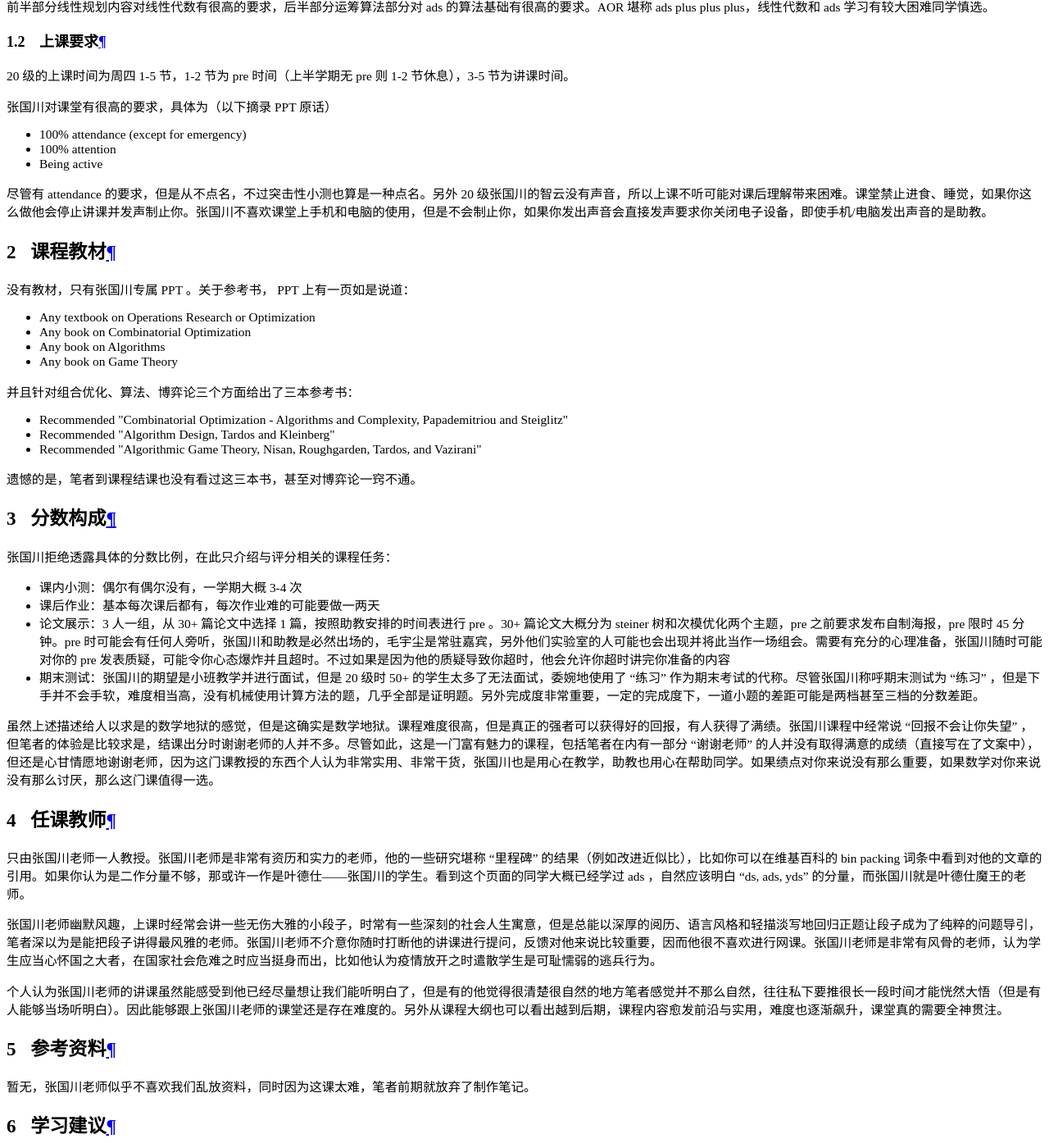
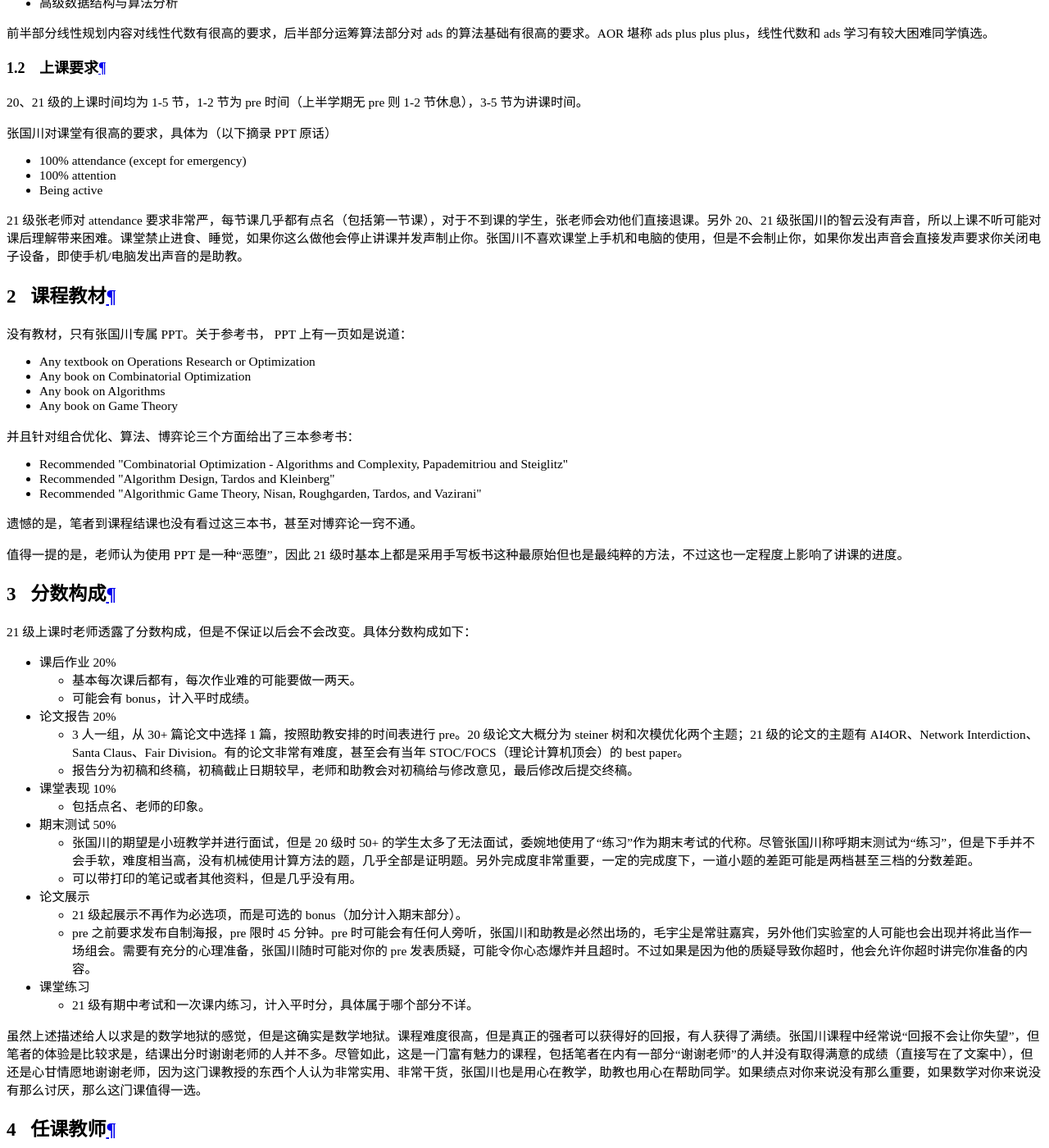
Before and after one commit to ZJU-Turing/TuringCourses, an MkDocs documentation site: the page built from docs/major_module/applied_operations_research/index.md, in a window 1280 px wide and 1400 px high, scrolled down 19188 px. Shown: the whole window at 82% size. Built offline with MkDocs 1.6.1 and Material for MkDocs 9.7.7, drawn with Linux system fonts in a browser that asks for light colours; comment, search, counter and statistics services are not loaded; some of the changed text lies outside the part shown.

Commit message:
docs: 添加毛概、量子计算，更新应用运筹学基础课程内容 (#174)

```diff
--- /dev/null
+++ b/docs/major_elective/quantum_computing/index.md
@@ -0,0 +1,64 @@
+---
+abbrs:
+    - 量子计算
+---
+
+# 量子计算理论基础与软件系统
+
+<div class="badges">
+<span class="badge cs-badge">CS 专业选修</span>
+<span class="badge ai-badge">AI 专业选修</span>
+<span class="badge is-badge">IS 专业选修</span>
+</div>
+
+## 课程学习内容
+
+根据课程大纲，主要学习以下内容：
+
+* 量子计算中的线性代数基础
+* 常用量子算法（傅里叶变换 QFT、质因数分解 Shor、量子搜索算法 Grover 等）
+* 量子计算机体系结构
+* 量子计算编译器
+* 量子计算应用（量子金融、量子纠错、量子机器学习、量子信息论等）
+
+本课程是 23-24 秋冬学期开课，老师可能高估了大家的线代水平，因此课程进度和预期安排有较大出入。实际上前半学期都在讲线性代数和量子算法，后面主要讲了量子计算的应用。不排除后面会修改教学大纲的可能。
+
+实验课不要求线下到场，实验课内容会以群直播的方式同步在钉钉群里。主要由助教介绍实验平台、作业、实验的一些要求。
+
+### 先修要求
+
+* 线性代数
+
+    量子态、本征值、本征态、量子测量等概念都是基于线性代数的，如果线性代数忘得差不多了可能会比较痛苦。
+
+* **本课程不需要量子力学基础！**
+
+## 任课教师
+
+虽然选课界面可能会写着“尹建伟”老师的名字，但实际上本课程由卢丽强老师一人教授。23-24 秋冬学期第一节课尹老师来为大家做过讲座。
+
+=== "卢丽强"
+
+    卢老师本人是做量子方向，水平非常高，老师人也很好，会根据大家的听课情况调整进度。对于线性代数部分大家不太清楚的地方直接在黑板上一步一步推导。给分也比较慷慨，据老师自己说会尽量往高的给。老师有时也会问大家有没有兴趣去实验室旁听组会。此外老师可能还会请一些大咖来做讲座，比如 23-24 秋冬学期请到了[周经森老师](https://person.zju.edu.cn/kingsum)来给大家分享自己的求学、工作经历。
+
+## 分数构成
+
+=== "卢丽强"
+
+    23-24 秋冬学期分数构成如下：
+
+    * 平时分 30%
+        * 包括书面作业和实验（23-24 秋冬仅有 2 次 Python 编程作业和理论作业）
+    * 期中考试 30%
+        * 笔试，主要考察内容为线性代数基础+量子算法推导
+    * 期末大作业 40%
+        * 单人作业，不允许组队
+        * 从量子金融、量子机器学习、量子编译中选择一个方向完成代码和实验报告
+
+## 课程学习建议
+
+虽然看大纲这门课的内容很多，但实际上许多内容都并没有过多的深入，只是简单介绍。重点其实还是在前面的线性代数和量子算法上。不排除以后会上强度的可能（逃）。
+
+期中考试难度不大，主要考察你对基本的概念是否了解。基本上只要你过了一遍课上讲的，就不会有太大问题。
+
+总的来说作为选修课还是不错的，可以了解量子计算的领域，workload 也不算大，给分也挺好。
--- a/docs/major_module/applied_operations_research/index.md
+++ b/docs/major_module/applied_operations_research/index.md
@@ -41,7 +41,7 @@
 
 ### 上课要求
 
-20 级的上课时间为周四 1-5 节，1-2 节为 pre 时间（上半学期无 pre 则 1-2 节休息），3-5 节为讲课时间。
+20、21 级的上课时间均为 1-5 节，1-2 节为 pre 时间（上半学期无 pre 则 1-2 节休息），3-5 节为讲课时间。
 
 张国川对课堂有很高的要求，具体为（以下摘录 PPT 原话）
 
@@ -49,11 +49,11 @@
 * 100% attention
 * Being active
 
-尽管有 attendance 的要求，但是从不点名，不过突击性小测也算是一种点名。另外 20 级张国川的智云没有声音，所以上课不听可能对课后理解带来困难。课堂禁止进食、睡觉，如果你这么做他会停止讲课并发声制止你。张国川不喜欢课堂上手机和电脑的使用，但是不会制止你，如果你发出声音会直接发声要求你关闭电子设备，即使手机/电脑发出声音的是助教。
+21 级张老师对 attendance 要求非常严，每节课几乎都有点名（包括第一节课），对于不到课的学生，张老师会劝他们直接退课。另外 20、21 级张国川的智云没有声音，所以上课不听可能对课后理解带来困难。课堂禁止进食、睡觉，如果你这么做他会停止讲课并发声制止你。张国川不喜欢课堂上手机和电脑的使用，但是不会制止你，如果你发出声音会直接发声要求你关闭电子设备，即使手机/电脑发出声音的是助教。
 
 ## 课程教材
 
-没有教材，只有张国川专属 PPT 。关于参考书， PPT 上有一页如是说道：
+没有教材，只有张国川专属 PPT。关于参考书， PPT 上有一页如是说道：
 
 * Any textbook on Operations Research or Optimization
 * Any book on Combinatorial Optimization
@@ -68,20 +68,34 @@
 
 遗憾的是，笔者到课程结课也没有看过这三本书，甚至对博弈论一窍不通。
 
+值得一提的是，老师认为使用 PPT 是一种“恶堕”，因此 21 级时基本上都是采用手写板书这种最原始但也是最纯粹的方法，不过这也一定程度上影响了讲课的进度。
+
 ## 分数构成
 
-张国川拒绝透露具体的分数比例，在此只介绍与评分相关的课程任务：
+21 级上课时老师透露了分数构成，但是不保证以后会不会改变。具体分数构成如下：
 
-* 课内小测：偶尔有偶尔没有，一学期大概 3-4 次
-* 课后作业：基本每次课后都有，每次作业难的可能要做一两天
-* 论文展示：3 人一组，从 30+ 篇论文中选择 1 篇，按照助教安排的时间表进行 pre 。30+ 篇论文大概分为 steiner 树和次模优化两个主题，pre 之前要求发布自制海报，pre 限时 45 分钟。pre 时可能会有任何人旁听，张国川和助教是必然出场的，毛宇尘是常驻嘉宾，另外他们实验室的人可能也会出现并将此当作一场组会。需要有充分的心理准备，张国川随时可能对你的 pre 发表质疑，可能令你心态爆炸并且超时。不过如果是因为他的质疑导致你超时，他会允许你超时讲完你准备的内容
-* 期末测试：张国川的期望是小班教学并进行面试，但是 20 级时 50+ 的学生太多了无法面试，委婉地使用了 “练习” 作为期末考试的代称。尽管张国川称呼期末测试为 “练习” ，但是下手并不会手软，难度相当高，没有机械使用计算方法的题，几乎全部是证明题。另外完成度非常重要，一定的完成度下，一道小题的差距可能是两档甚至三档的分数差距。
+* 课后作业 20%
+    * 基本每次课后都有，每次作业难的可能要做一两天。
+    * 可能会有 bonus，计入平时成绩。
+* 论文报告 20%
+    * 3 人一组，从 30+ 篇论文中选择 1 篇，按照助教安排的时间表进行 pre。20 级论文大概分为 steiner 树和次模优化两个主题；21 级的论文的主题有 AI4OR、Network Interdiction、Santa Claus、Fair Division。有的论文非常有难度，甚至会有当年 STOC/FOCS（理论计算机顶会）的 best paper。
+    * 报告分为初稿和终稿，初稿截止日期较早，老师和助教会对初稿给与修改意见，最后修改后提交终稿。
+* 课堂表现 10%
+    * 包括点名、老师的印象。
+* 期末测试 50%
+    * 张国川的期望是小班教学并进行面试，但是 20 级时 50+ 的学生太多了无法面试，委婉地使用了“练习”作为期末考试的代称。尽管张国川称呼期末测试为“练习”，但是下手并不会手软，难度相当高，没有机械使用计算方法的题，几乎全部是证明题。另外完成度非常重要，一定的完成度下，一道小题的差距可能是两档甚至三档的分数差距。
+    * 可以带打印的笔记或者其他资料，但是几乎没有用。
+* 论文展示
+    * 21 级起展示不再作为必选项，而是可选的 bonus（加分计入期末部分）。
+    * pre 之前要求发布自制海报，pre 限时 45 分钟。pre 时可能会有任何人旁听，张国川和助教是必然出场的，毛宇尘是常驻嘉宾，另外他们实验室的人可能也会出现并将此当作一场组会。需要有充分的心理准备，张国川随时可能对你的 pre 发表质疑，可能令你心态爆炸并且超时。不过如果是因为他的质疑导致你超时，他会允许你超时讲完你准备的内容。
+* 课堂练习
+    * 21 级有期中考试和一次课内练习，计入平时分，具体属于哪个部分不详。
 
-虽然上述描述给人以求是的数学地狱的感觉，但是这确实是数学地狱。课程难度很高，但是真正的强者可以获得好的回报，有人获得了满绩。张国川课程中经常说 “回报不会让你失望” ，但笔者的体验是比较求是，结课出分时谢谢老师的人并不多。尽管如此，这是一门富有魅力的课程，包括笔者在内有一部分 “谢谢老师” 的人并没有取得满意的成绩（直接写在了文案中），但还是心甘情愿地谢谢老师，因为这门课教授的东西个人认为非常实用、非常干货，张国川也是用心在教学，助教也用心在帮助同学。如果绩点对你来说没有那么重要，如果数学对你来说没有那么讨厌，那么这门课值得一选。
+虽然上述描述给人以求是的数学地狱的感觉，但是这确实是数学地狱。课程难度很高，但是真正的强者可以获得好的回报，有人获得了满绩。张国川课程中经常说“回报不会让你失望”，但笔者的体验是比较求是，结课出分时谢谢老师的人并不多。尽管如此，这是一门富有魅力的课程，包括笔者在内有一部分“谢谢老师”的人并没有取得满意的成绩（直接写在了文案中），但还是心甘情愿地谢谢老师，因为这门课教授的东西个人认为非常实用、非常干货，张国川也是用心在教学，助教也用心在帮助同学。如果绩点对你来说没有那么重要，如果数学对你来说没有那么讨厌，那么这门课值得一选。
 
 ## 任课教师
 
-只由张国川老师一人教授。张国川老师是非常有资历和实力的老师，他的一些研究堪称 “里程碑” 的结果（例如改进近似比），比如你可以在维基百科的 bin packing 词条中看到对他的文章的引用。如果你认为是二作分量不够，那或许一作是叶德仕——张国川的学生。看到这个页面的同学大概已经学过 ads ，自然应该明白 “ds, ads, yds” 的分量，而张国川就是叶德仕魔王的老师。
+只由张国川老师一人教授。张国川老师是非常有资历和实力的老师，他的一些研究堪称“里程碑”的结果（例如改进近似比），比如你可以在维基百科的 bin packing 词条中看到对他的文章的引用。如果你认为是二作分量不够，那或许一作是叶德仕——张国川的学生。看到这个页面的同学大概已经学过 ads，自然应该明白“ds, ads, yds”的分量，而张国川就是叶德仕魔王的老师。
 
 张国川老师幽默风趣，上课时经常会讲一些无伤大雅的小段子，时常有一些深刻的社会人生寓意，但是总能以深厚的阅历、语言风格和轻描淡写地回归正题让段子成为了纯粹的问题导引，笔者深以为是能把段子讲得最风雅的老师。张国川老师不介意你随时打断他的讲课进行提问，反馈对他来说比较重要，因而他很不喜欢进行网课。张国川老师是非常有风骨的老师，认为学生应当心怀国之大者，在国家社会危难之时应当挺身而出，比如他认为疫情放开之时遣散学生是可耻懦弱的逃兵行为。
 
@@ -92,7 +106,7 @@
 暂无，张国川老师似乎不喜欢我们乱放资料，同时因为这课太难，笔者前期就放弃了制作笔记。
 
 ## 学习建议
-认真听课，认真做作业，认真理解 PPT 。用爱去对待这一门课。
+认真听课，认真做作业，认真理解 PPT。用爱去对待这一门课。
 
 从前面的描述可以看出这门课的很多特性了。笔者个人的建议是以学到东西为目的来选这门课，而不是以绩点为目的来选。当然我明白大三绩点对诸位很重要，如果如此，那么建议大四再选这门课，因为这门课是有可能付出和绩点收获不成正比的。但是不妨把目光看得远一些吧，这门课的绩点可能让你失望，但是你从这门课上学到的——如果你认真投入了的话——绝不会让你失望。
 
--- a/docs/political/mao_thought/index.md
+++ b/docs/political/mao_thought/index.md
@@ -1,3 +1,53 @@
+---
+abbrs:
+    - 毛概
+---
+
 # 毛泽东思想与中国特色社会主义理论体系概论（H）
 
-\#TODO: 目前还没有内容，待完善（21 级之后）。
+## 课程介绍
+
+这门课是思政类的必修课，以前是 5 学分的毛概 + 2 学分的习概，课改之后变成了 3 学分毛概 + 3 学分习概。改革之后毛概不再包括习思想的内容，主要为以下内容
+
+* 毛泽东思想及其历史地位
+* 新民主主义革命理论
+* 社会主义改造理论
+* 社会主义建设道路初步探索的理论成果
+* 中国特色社会主义理论体系的形成与发展
+* 邓小平理论
+* “三个代表”重要思想
+* 科学发展观
+
+其中主观题重点考察 1、2、5、6、7 章。
+
+## 任课教师
+
+截止到目前，毛概（H）仅有傅夏仙老师一人开课。
+
+=== "傅夏仙"
+
+    老师的讲课水平一般，鼓励内卷，但是人还不错。上课为三个课时，前两节课是老师的主题教学，最后一节课是小组展示。容易控制不好自己讲课的速度，因此常拖堂。
+
+## 分数构成
+
+=== "傅夏仙"
+
+    * 期末考试：**闭卷**考试，占比 40%
+    * 平时成绩：占比 60%，具体如下：（假设平时分为 100%）
+        * 小组合作完成并进行组内分配：80%
+            * 提交经典研读 PPT，占比 10%
+            * 提交小组讨论记录表，占比 10%
+            * 提交小组实践调研报告，占比 20%
+            * 小组随堂发言次数和质量，占比 20%
+            * 小组经典研读展示，占比 10%
+            * 经典研读展示环节小组的提问表现，占比 10%
+        * 个人部分：20%
+            * 点名 2 次，共占比 5%
+            * 观看视频提交感想，占比 5%
+            * 随堂小测（会提前通知），占比 10%
+
+    组内分配的方式是**老师给出小组平均分 + 小组内部商议分配平时分**的模式。
+
+    每组需要选出组长和评分员，其中在经典研读展示、小组实践调研展示中，评分员会作为每组代表进行评分（即互评）。
+
+    需要注意的是以上并非所有与成绩相关项目，在 23-24 冬学期组织去了艺博馆，22-23 春学期组织去了嘉兴南湖，随后均要求提交感想，具体占分情况未知。
--- a/mkdocs.yml
+++ b/mkdocs.yml
@@ -100,6 +100,7 @@ nav:
     - 计算摄影学: major_elective/computational_photography/index.md
     - 计算机视觉: major_elective/computer_vision/index.md
     - 社交网络安全与隐私: major_elective/social_network_security/index.md
+    - 量子计算理论基础与软件系统: major_elective/quantum_computing/index.md
   - 短学期课程:
     - short_term/index.md
     - 固定课程:
```
Also changed, not shown: docs/major_elective/index.md (+1 -0 lines), docs/political/index.md (+1 -1 lines).
